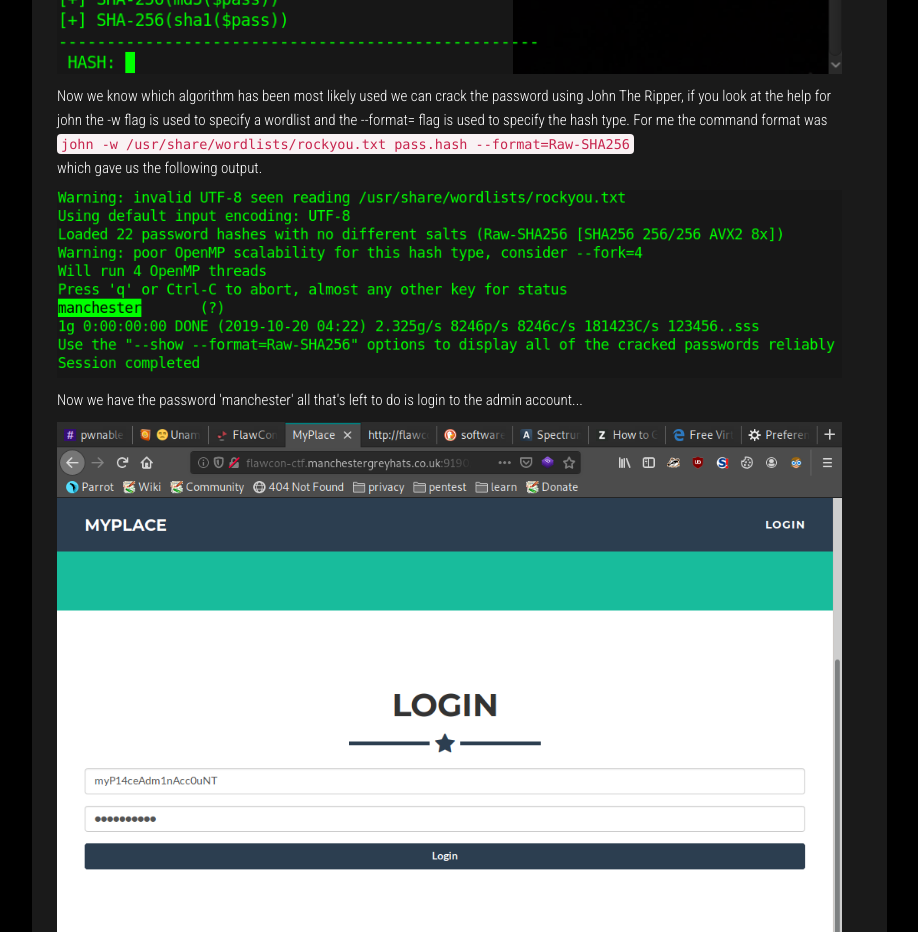
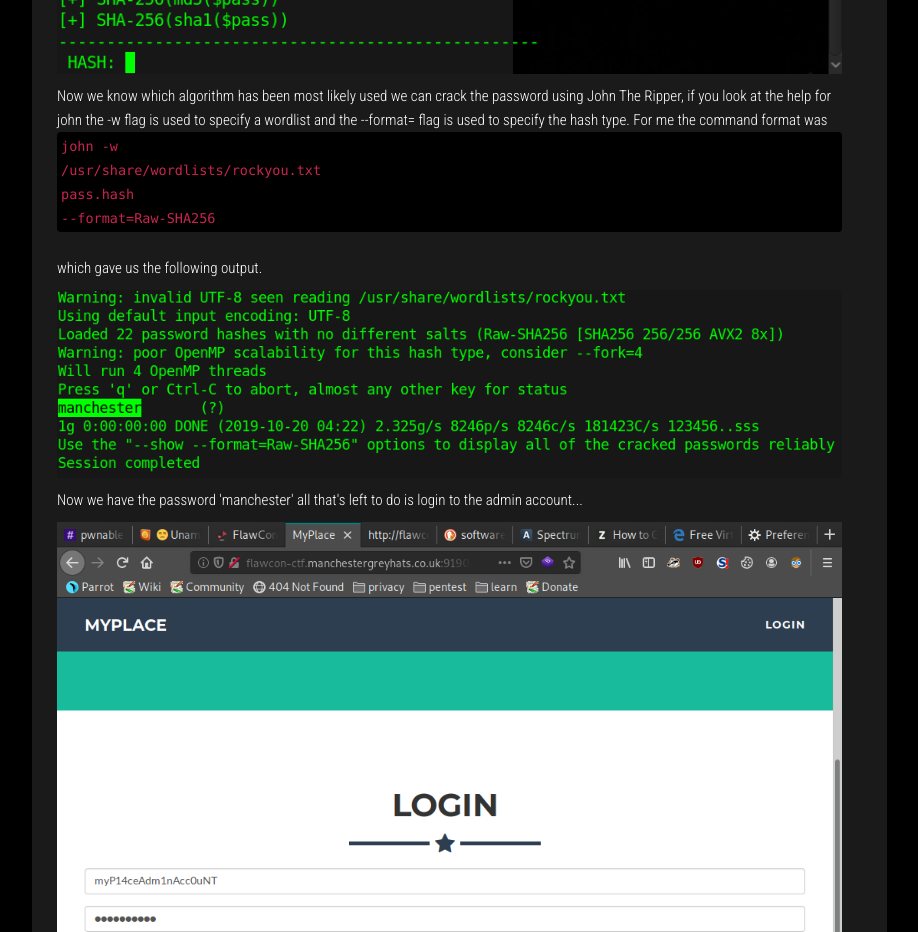
Before and after one commit to Ch0p5u3y/ch0p5u3y.github.io, a plain HTML site: page posts/2019/flawconctf2019-MyPlace.html in a window 1280 px wide. Shown: the part 3460-4392 px from the top of the page, without its empty margins (323-1241 px from the left). Drawn offline with nearby package versions, Linux system fonts and the light colour scheme; no server answers.

Commit message:
Fixed design bug

```diff
--- a/posts/2019/flawconctf2019-MyPlace.html
+++ b/posts/2019/flawconctf2019-MyPlace.html
@@ -110,7 +110,7 @@
     <p></p>
     <img src="screenshots/MyPlace/6.png">
     <p></p>
-    <p class="text">Now we know which algorithm has been most likely used we can crack the password using John The Ripper, if you look at the help for john the -w flag is used to specify a wordlist and the --format= flag is used to specify the hash type. For me the command format was <code>john -w /usr/share/wordlists/rockyou.txt pass.hash --format=Raw-SHA256</code> </br>which gave us the following output.</p>
+    <p class="text">Now we know which algorithm has been most likely used we can crack the password using John The Ripper, if you look at the help for john the -w flag is used to specify a wordlist and the --format= flag is used to specify the hash type. For me the command format was <code>john -w </br>/usr/share/wordlists/rockyou.txt </br>pass.hash </br>--format=Raw-SHA256</code> </br>which gave us the following output.</p>
     <img src="screenshots/MyPlace/7.png">
     <p></p>
     <p class="text">Now we have the password 'manchester' all that's left to do is login to the admin account...</p>
--- a/static/css/main.css
+++ b/static/css/main.css
@@ -4,6 +4,12 @@ body {
   font-weight: 300;
   font-size: 16px;
   color: #000;
+}
+
+code {
+  background-color: #000;
+  display: block;
+  text-align: left;
 }
 
 hr {
```
